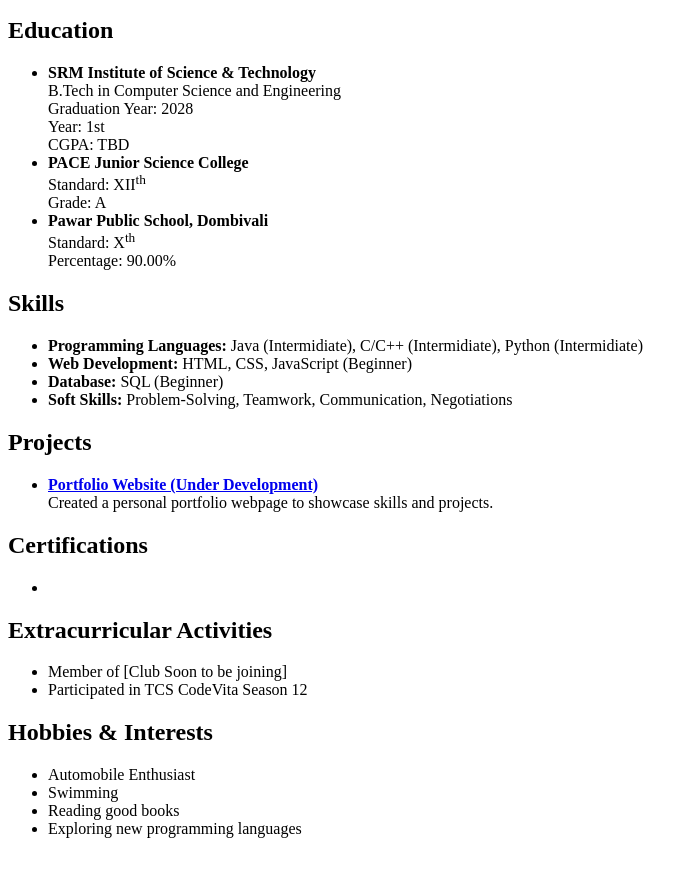
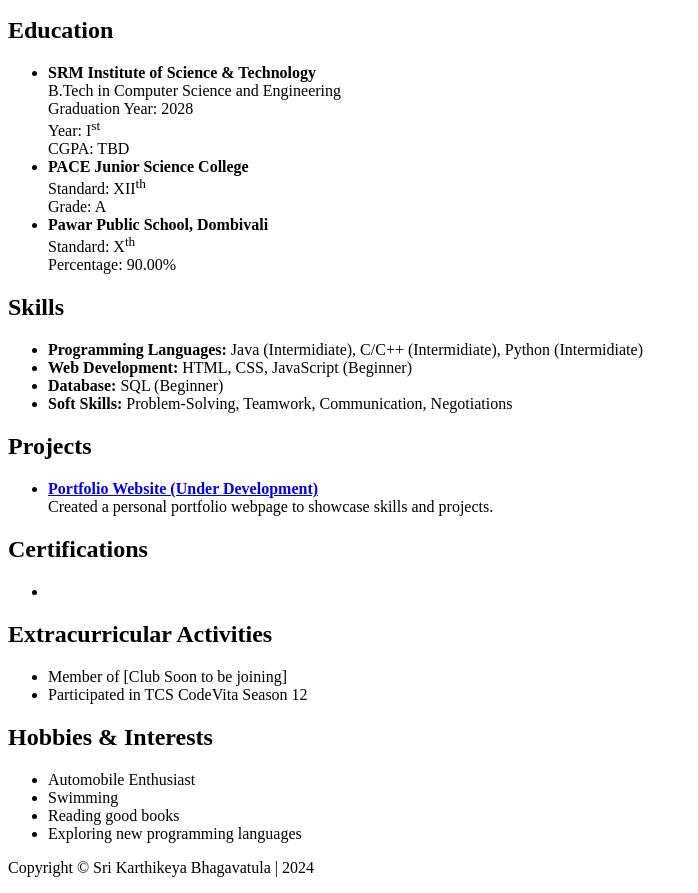
Before and after one commit to thebhagavatula/onlineResume, a plain HTML site: page index.html in a window 1280 px wide. Shown: the part 454-1347 px from the top of the page, without its empty margins (0-698 px from the left). Before the commit the page ends 1308 px from the top, so only its background shows below. Drawn offline with Linux system fonts and the light colour scheme.

Commit message:
Add footer to index.html

```diff
--- a/index.html
+++ b/index.html
@@ -17,7 +17,7 @@
 
     <h2>Education</h2>
     <ul>
-        <li><strong>SRM Institute of Science & Technology</strong><br>B.Tech in Computer Science and Engineering<br>Graduation Year: 2028<br>Year: 1st<br>CGPA: TBD</li>
+        <li><strong>SRM Institute of Science & Technology</strong><br>B.Tech in Computer Science and Engineering<br>Graduation Year: 2028<br>Year: I<sup>st</sup><br>CGPA: TBD</li>
         <li><strong>PACE Junior Science College</strong><br>Standard: XII<sup>th</sup><br>Grade: A</li>
         <li><strong>Pawar Public School, Dombivali</strong><br>Standard: X<sup>th</sup><br>
         Percentage: 90.00%</li>
@@ -54,5 +54,9 @@
         <li>Reading good books</li>
         <li>Exploring new programming languages</li>
     </ul>
+
+    <footer>
+        <p>Copyright &#169; Sri Karthikeya Bhagavatula | 2024</p>
+    </footer>
 </body>
 </html>
```
